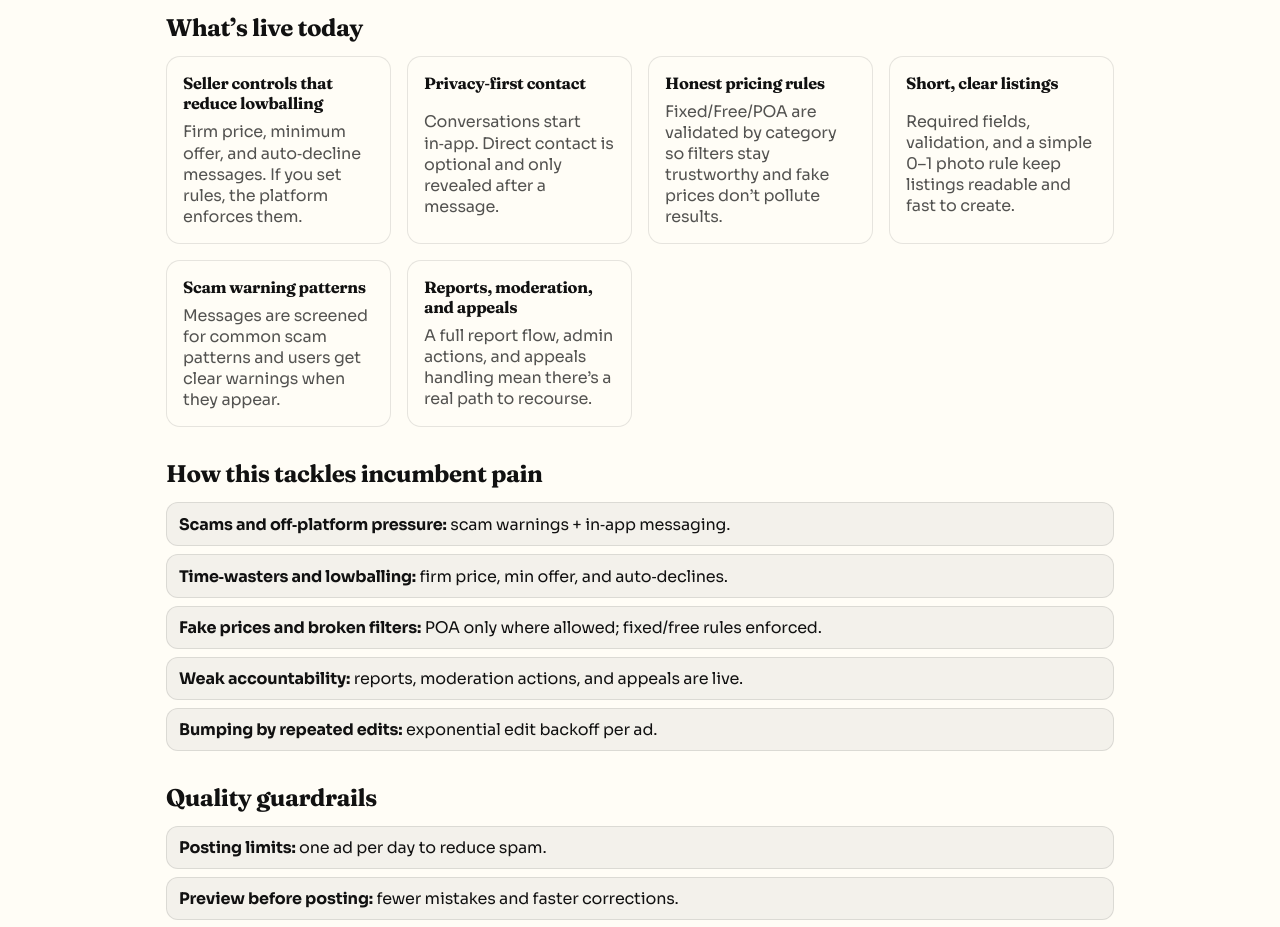
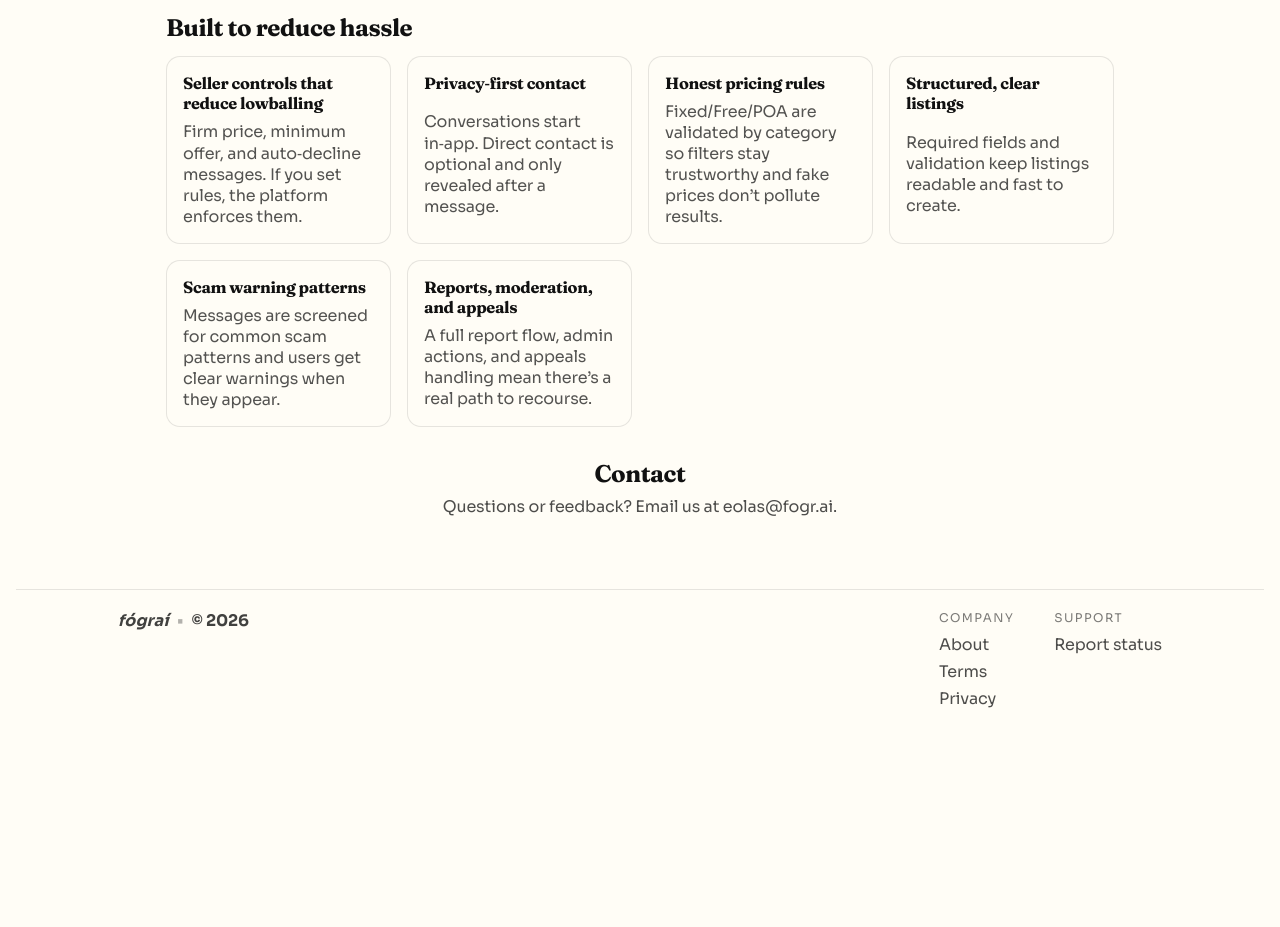
Before and after one commit to fograi/fogr.ai, a SvelteKit app: page /about in a window 1280 px wide. Shown: the part 240-1167 px from the top of the page. After the commit the page ends 981 px from the top, so only its background shows below. Built offline with nearby package versions, Linux system fonts and the light colour scheme; no server answers.

Commit message:
feat: update section headers and improve content clarity on the about page

```diff
--- a/src/routes/(public)/about/+page.svelte
+++ b/src/routes/(public)/about/+page.svelte
@@ -10,7 +10,7 @@
 	</header>
 
 	<section class="section">
-		<h2>What’s live today</h2>
+		<h2>Built to reduce hassle</h2>
 		<div class="grid">
 			<article class="card">
 				<h3>Seller controls that reduce lowballing</h3>
@@ -34,10 +34,9 @@
 				</p>
 			</article>
 			<article class="card">
-				<h3>Short, clear listings</h3>
+				<h3>Structured, clear listings</h3>
 				<p>
-					Required fields, validation, and a simple 0–1 photo rule keep listings readable and
-					fast to create.
+					Required fields and validation keep listings readable and fast to create.
 				</p>
 			</article>
 			<article class="card">
@@ -55,26 +54,6 @@
 				</p>
 			</article>
 		</div>
-	</section>
-
-	<section class="section">
-		<h2>How this tackles incumbent pain</h2>
-		<ul class="list">
-			<li><strong>Scams and off‑platform pressure:</strong> scam warnings + in‑app messaging.</li>
-			<li><strong>Time‑wasters and lowballing:</strong> firm price, min offer, and auto‑declines.</li>
-			<li><strong>Fake prices and broken filters:</strong> POA only where allowed; fixed/free rules enforced.</li>
-			<li><strong>Weak accountability:</strong> reports, moderation actions, and appeals are live.</li>
-			<li><strong>Bumping by repeated edits:</strong> exponential edit backoff per ad.</li>
-		</ul>
-	</section>
-
-	<section class="section">
-		<h2>Quality guardrails</h2>
-		<ul class="list">
-			<li><strong>Posting limits:</strong> one ad per day to reduce spam.</li>
-			<li><strong>Preview before posting:</strong> fewer mistakes and faster corrections.</li>
-			<li><strong>Expiry by default:</strong> listings stop showing once they expire.</li>
-		</ul>
 	</section>
 
 	<section class="contact">
@@ -146,23 +125,6 @@
 		color: color-mix(in srgb, var(--fg) 72%, transparent);
 	}
 
-	.list {
-		margin: 0;
-		padding: 0;
-		list-style: none;
-		display: grid;
-		gap: 8px;
-	}
-	.list li {
-		padding: 10px 12px;
-		border-radius: 12px;
-		background: color-mix(in srgb, var(--fg) 5%, var(--bg));
-		border: 1px solid var(--hairline);
-	}
-	.list strong {
-		font-weight: 700;
-	}
-
 	.contact {
 		text-align: center;
 	}
```
